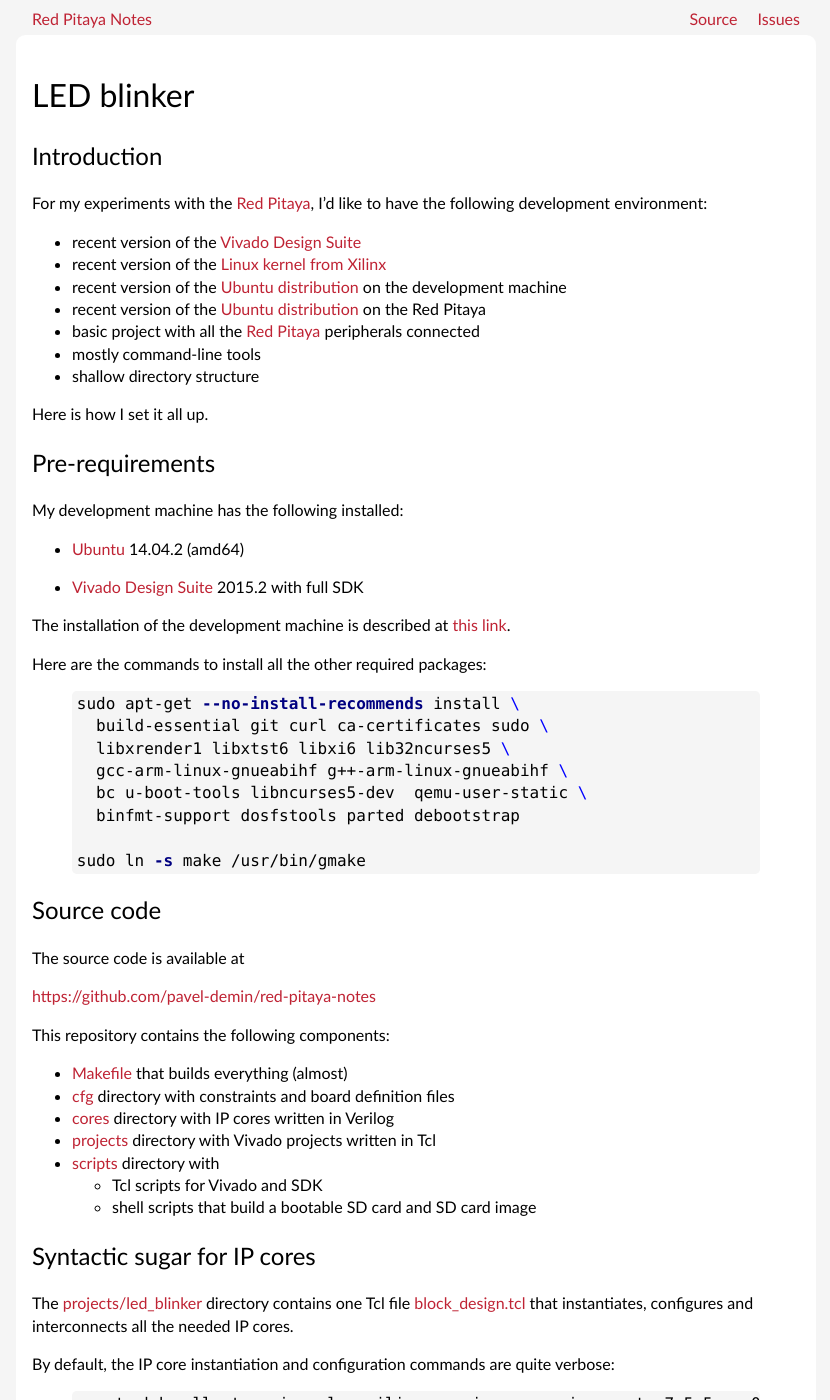
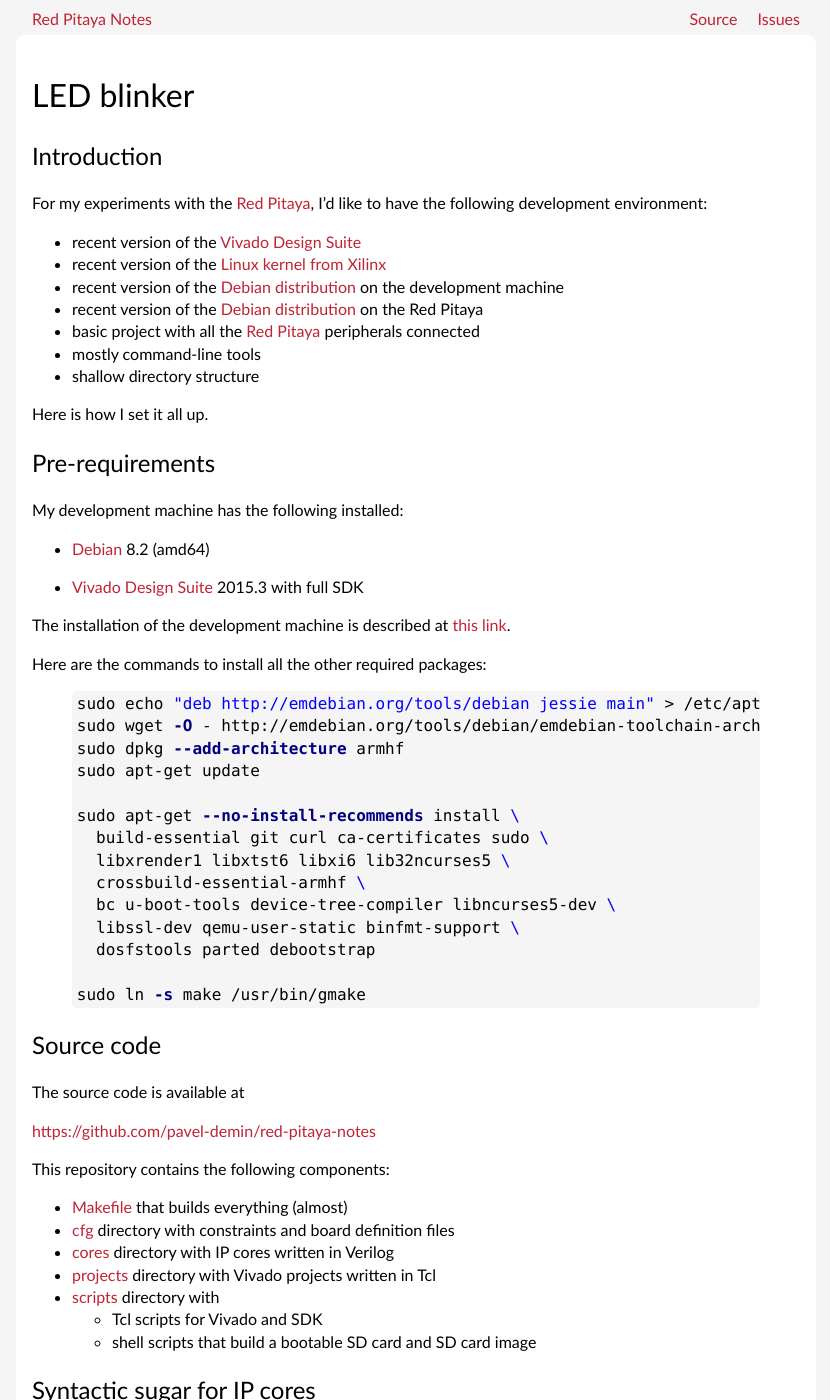
Before and after one commit to pavel-demin/red-pitaya-notes, a Jekyll site: the page built from led-blinker.md, in a window 1280 px wide and 1400 px high. Shown: the whole window, without its empty margins (224-1054 px from the left). Built offline with Jekyll 4.4.1, drawn with Linux system fonts in a browser that asks for light colours; some of the changed text lies outside the part shown.

Commit message:
switch to Vivado 2015.3 and Debian 8.2

```diff
--- a/led-blinker.md
+++ b/led-blinker.md
@@ -10,9 +10,9 @@
 For my experiments with the [Red Pitaya](http://wiki.redpitaya.com), I'd like to have the following development environment:
 
  - recent version of the [Vivado Design Suite](http://www.xilinx.com/products/design-tools/vivado)
- - recent version of the [Linux kernel from Xilinx](http://github.com/Xilinx/linux-xlnx/tree/xilinx-v2015.2)
- - recent version of the [Ubuntu distribution](http://wiki.ubuntu.com/TrustyTahr/ReleaseNotes) on the development machine
- - recent version of the [Ubuntu distribution](http://wiki.ubuntu.com/TrustyTahr/ReleaseNotes) on the Red Pitaya
+ - recent version of the [Linux kernel from Xilinx](http://github.com/Xilinx/linux-xlnx/tree/xilinx-v2015.3)
+ - recent version of the [Debian distribution](http://www.debian.org/releases/jessie) on the development machine
+ - recent version of the [Debian distribution](http://www.debian.org/releases/jessie) on the Red Pitaya
  - basic project with all the [Red Pitaya](http://wiki.redpitaya.com) peripherals connected
  - mostly command-line tools
  - shallow directory structure
@@ -24,20 +24,26 @@
 
 My development machine has the following installed:
 
- - [Ubuntu](http://wiki.ubuntu.com/TrustyTahr/ReleaseNotes) 14.04.2 (amd64)
+ - [Debian](http://www.debian.org/releases/jessie) 8.2 (amd64)
 
- - [Vivado Design Suite](http://www.xilinx.com/products/design-tools/vivado) 2015.2 with full SDK
+ - [Vivado Design Suite](http://www.xilinx.com/products/design-tools/vivado) 2015.3 with full SDK
 
 The installation of the development machine is described at [this link]({{ "/development-machine/" | prepend: site.baseurl }}).
 
 Here are the commands to install all the other required packages:
 {% highlight bash %}
+sudo echo "deb http://emdebian.org/tools/debian jessie main" > /etc/apt/sources.list.d/emdebian.list
+sudo wget -O - http://emdebian.org/tools/debian/emdebian-toolchain-archive.key | apt-key add -
+sudo dpkg --add-architecture armhf
+sudo apt-get update
+
 sudo apt-get --no-install-recommends install \
   build-essential git curl ca-certificates sudo \
   libxrender1 libxtst6 libxi6 lib32ncurses5 \
-  gcc-arm-linux-gnueabihf g++-arm-linux-gnueabihf \
-  bc u-boot-tools libncurses5-dev  qemu-user-static \
-  binfmt-support dosfstools parted debootstrap
+  crossbuild-essential-armhf \
+  bc u-boot-tools device-tree-compiler libncurses5-dev \
+  libssl-dev qemu-user-static binfmt-support \
+  dosfstools parted debootstrap
 
 sudo ln -s make /usr/bin/gmake
 {% endhighlight %}
@@ -117,8 +123,8 @@
 
 Setting up the Vivado environment:
 {% highlight bash %}
-source /opt/Xilinx/Vivado/2015.2/settings64.sh
-source /opt/Xilinx/SDK/2015.2/settings64.sh
+source /opt/Xilinx/Vivado/2015.3/settings64.sh
+source /opt/Xilinx/SDK/2015.3/settings64.sh
 {% endhighlight %}
 
 Cloning the source code repository:
@@ -142,7 +148,7 @@
 
 Building a bootable SD card image:
 {% highlight bash %}
-sudo sh scripts/image.sh scripts/ubuntu.sh red-pitaya-ubuntu-14.04.2.img
+sudo sh scripts/image.sh scripts/debian.sh red-pitaya-debian-8.2-armhf.img
 {% endhighlight %}
 
 The SD card image size is 512 MB, so it should fit on any SD card starting from 1 GB.
@@ -151,7 +157,7 @@
 
 The default password for the `root` account is `changeme`.
 
-A pre-built SD card image can be downloaded from [this link](https://googledrive.com/host/0B-t5klOOymMNfmJ0bFQzTVNXQ3RtWm5SQ2NGTE1hRUlTd3V2emdSNzN6d0pYamNILW83Wmc/red-pitaya-ubuntu-14.04.2-20150505.zip).
+A pre-built SD card image can be downloaded from [this link](https://googledrive.com/host/0B-t5klOOymMNfmJ0bFQzTVNXQ3RtWm5SQ2NGTE1hRUlTd3V2emdSNzN6d0pYamNILW83Wmc/red-pitaya-debian-8.2-armhf-20151010.zip).
 
 Resizing SD card partitions on running Red Pitaya:
 {% highlight bash %}
```
Also changed, not shown: debian-ecosystem.md (+6 -6 lines), development-machine.md (+9 -9 lines), sdr-receiver.md (+2 -2 lines), sdr-transceiver-fft.md (+2 -2 lines), sdr-transceiver.md (+2 -2 lines), 2 other files.
